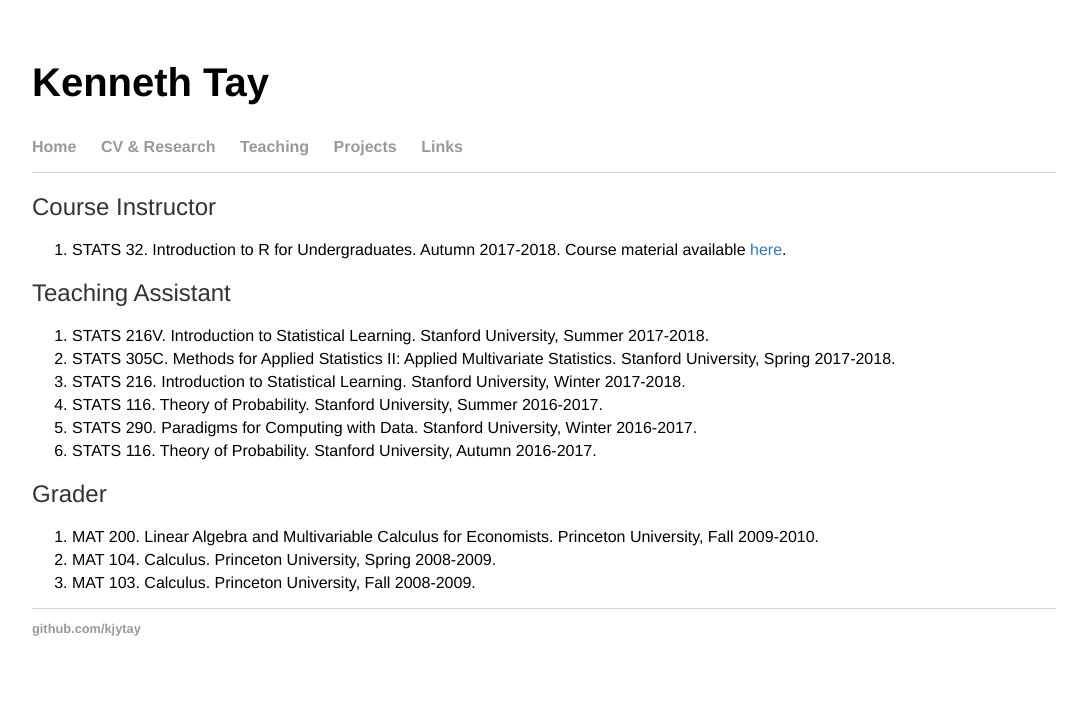
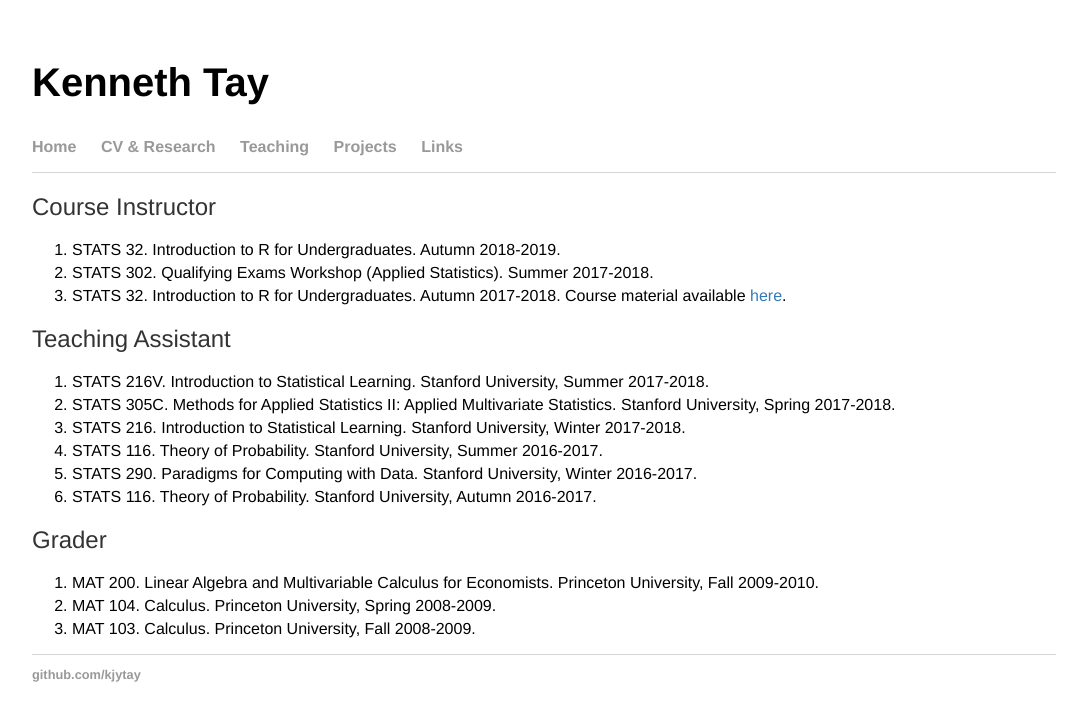
Before and after one commit to kjytay/kjytay.github.io, a Jekyll site: the page built from teaching/index.html, in a window 1280 px wide. Shown: the top 721 px of the page, without its empty margins (96-1183 px from the left). Built offline with Jekyll 4.4.1, drawn with Linux system fonts in a browser that asks for light colours.

Commit message:
Updated teaching page.

```diff
--- a/teaching/index.html
+++ b/teaching/index.html
@@ -6,6 +6,8 @@ title: Kenneth Tay
 <div class="blurb">
   <h2>Course Instructor</h2>
   <ol>
+    <li>STATS 32. Introduction to R for Undergraduates. Autumn 2018-2019.</li>
+    <li>STATS 302. Qualifying Exams Workshop (Applied Statistics). Summer 2017-2018.</li>
     <li>STATS 32. Introduction to R for Undergraduates. Autumn 2017-2018. Course material available <a target="_blank" href="https://github.com/kjytay/STATS-32-Fall-2017-18">here</a>.</li>
   </ol>
   <h2>Teaching Assistant</h2>
```
